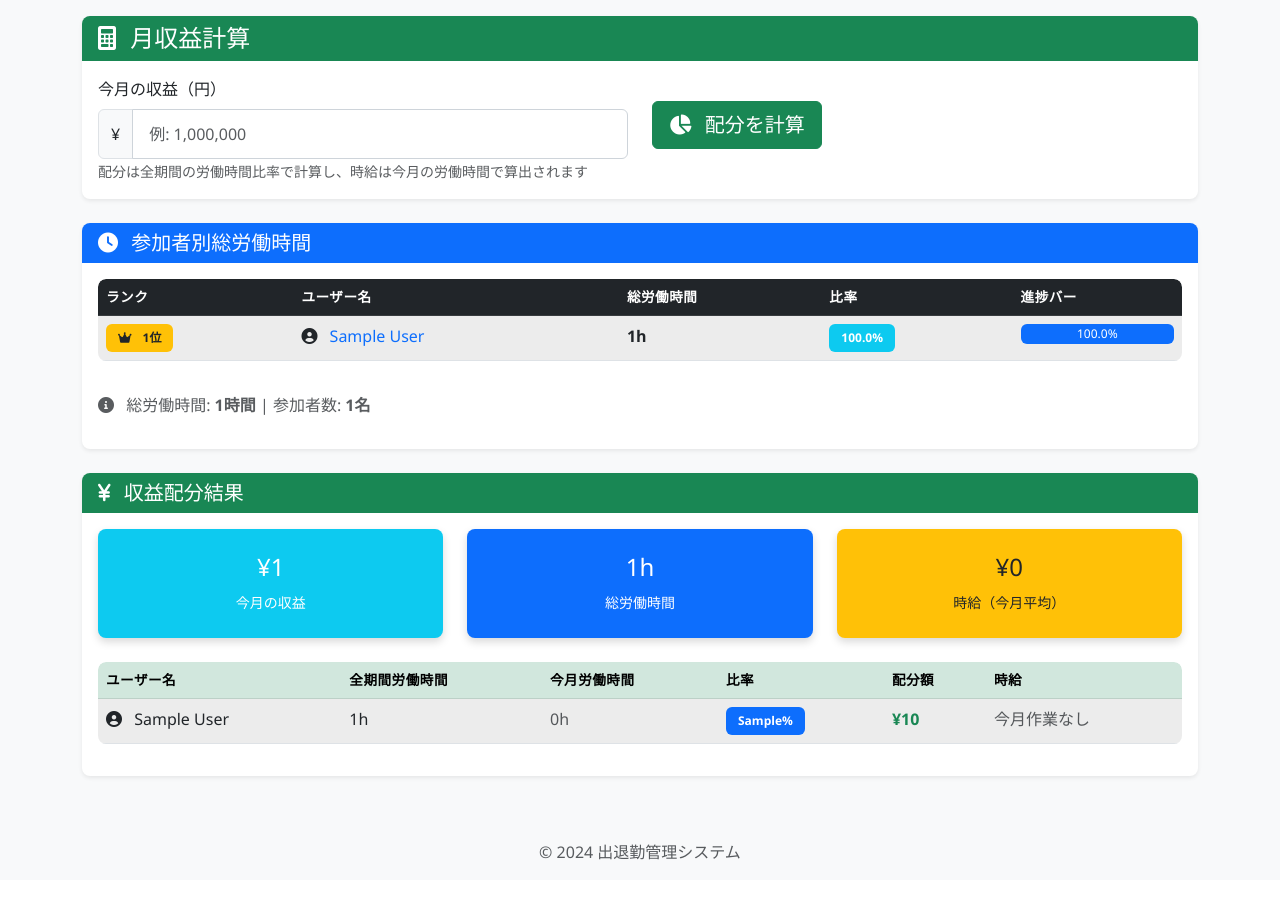
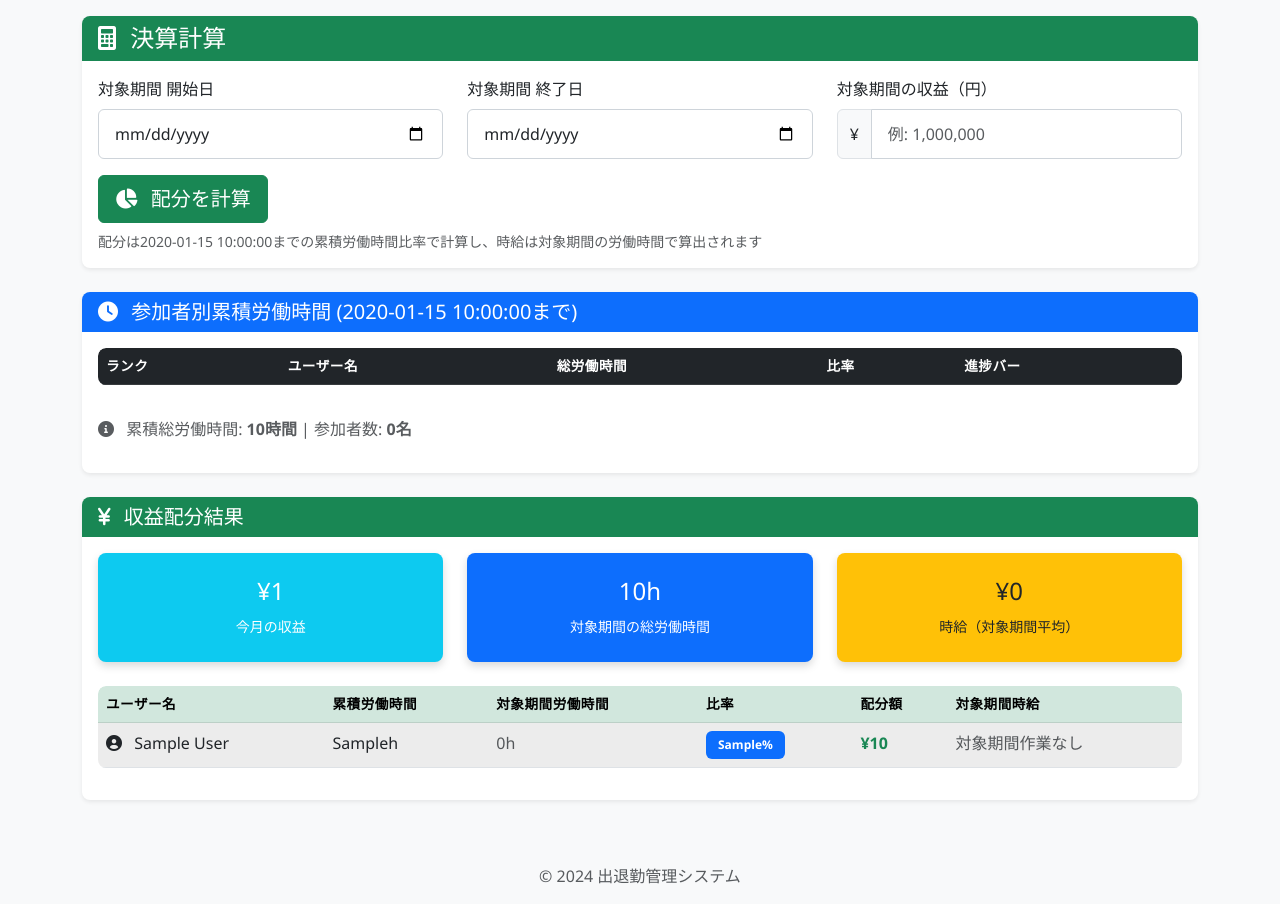
Before and after one commit to HirotsuneTakahashi/arabesque-time, a Flask app: template templates/admin_accounting.html in a window 1280 px wide. Shown: the part 104-1008 px from the top of the page. Before the commit the page ends 964 px from the top, so only its background shows below. Run offline with Flask 3, Linux system fonts and the light colour scheme; the template is opened without the code that fills it: most values are stand-ins (such as "Sample title", 1, 10 or a date in 2020); lists and menus that the app fills with data are empty; parts of the project's set-up code (start-up, migrations or seed data) failed here and were passed over.

Commit message:
指定期間の全ユーザーの労働時間を取得する関数を追加し、収益配分計算を対象期間に対応させました。また、管理者用決算ページのフォームを更新し、期間入力フィールドを追加しました。これにより、累積労働時間に基づく配分計算が可能になりました。

```diff
--- a/app.py
+++ b/app.py
@@ -412,107 +412,170 @@ def get_all_users_work_hours():
         logger.error(f"Error getting all users work hours: {e}")
         return []
 
-def get_monthly_work_hours():
-    """今月の全ユーザーの労働時間を取得"""
+def get_period_work_hours(start_date=None, end_date=None):
+    """指定期間の全ユーザーの労働時間を取得"""
     try:
-        # 今月の開始日と終了日を取得（日本時間）
-        now_jst = datetime.now(JST_TZ)
-        start_of_month_jst = JST_TZ.localize(datetime(now_jst.year, now_jst.month, 1))
+        if start_date and end_date:
+            # 指定された期間を使用（日本時間）
+            start_jst = JST_TZ.localize(datetime.fromisoformat(start_date))
+            end_jst = JST_TZ.localize(datetime.fromisoformat(end_date))
+            end_jst = end_jst.replace(hour=23, minute=59, second=59)
+        else:
+            # デフォルト：今月の開始日と終了日を取得（日本時間）
+            now_jst = datetime.now(JST_TZ)
+            start_jst = JST_TZ.localize(datetime(now_jst.year, now_jst.month, 1))
 
-        # 来月の最初の日を計算
-        if now_jst.month == 12:
-            next_month_jst = JST_TZ.localize(datetime(now_jst.year + 1, 1, 1))
-        else:
-            next_month_jst = JST_TZ.localize(datetime(now_jst.year, now_jst.month + 1, 1))
+            # 今月末日を計算
+            if now_jst.month == 12:
+                next_month_jst = JST_TZ.localize(datetime(now_jst.year + 1, 1, 1))
+            else:
+                next_month_jst = JST_TZ.localize(datetime(now_jst.year, now_jst.month + 1, 1))
+
+            end_jst = next_month_jst - timedelta(seconds=1)
 
         # UTC時間に変換
-        start_datetime = start_of_month_jst.astimezone(timezone.utc)
-        end_datetime = next_month_jst.astimezone(timezone.utc)
+        start_datetime = start_jst.astimezone(timezone.utc)
+        end_datetime = end_jst.astimezone(timezone.utc)
 
         users = User.query.all()
-        monthly_work_data = []
+        period_work_data = []
 
         for user in users:
-            # 今月の出退勤記録を取得
+            # 指定期間の出退勤記録を取得
             attendances = Attendance.query.filter(
                 Attendance.user_id == user.id,
                 Attendance.timestamp >= start_datetime,
-                Attendance.timestamp < end_datetime
+                Attendance.timestamp <= end_datetime
             ).order_by(Attendance.timestamp).all()
 
             if not attendances:
-                monthly_work_data.append({
+                period_work_data.append({
                     'user': user,
-                    'monthly_hours': 0
+                    'period_hours': 0
                 })
                 continue
 
-            # 出退勤記録から今月の労働時間を計算（日跨ぎ対応）
-            monthly_hours = calculate_work_hours_from_records(attendances)
+            # 出退勤記録から指定期間の労働時間を計算（日跨ぎ対応）
+            period_hours = calculate_work_hours_from_records(attendances)
 
-            monthly_work_data.append({
+            period_work_data.append({
                 'user': user,
-                'monthly_hours': round(monthly_hours, 2)
+                'period_hours': round(period_hours, 2)
             })
 
-        return monthly_work_data
+        return period_work_data
 
     except Exception as e:
-        logger.error(f"Error getting monthly work hours: {e}")
+        logger.error(f"Error getting period work hours: {e}")
         return []
 
-def calculate_revenue_distribution(monthly_revenue):
-    """月収益に基づいて労働時間比率で配分を計算（全期間労働時間ベース、時給は今月労働時間ベース）"""
+def get_cumulative_work_hours(end_date=None):
+    """指定日までの累積労働時間を取得（配分計算用）"""
     try:
-        # 全期間の労働時間データを取得（配分計算用）
-        all_time_work_data = get_all_users_work_hours()
-        # 今月の労働時間データを取得（時給計算用）
-        monthly_work_data = get_monthly_work_hours()
+        if end_date:
+            # 指定された日まで（日本時間）
+            end_jst = JST_TZ.localize(datetime.fromisoformat(end_date))
+            end_jst = end_jst.replace(hour=23, minute=59, second=59)
+            end_datetime = end_jst.astimezone(timezone.utc)
+        else:
+            # デフォルト：今日まで
+            end_datetime = datetime.now(timezone.utc)
 
-        # 今月の労働時間をユーザーIDでマッピング
-        monthly_hours_map = {data['user'].id: data['monthly_hours'] for data in monthly_work_data}
+        users = User.query.all()
+        cumulative_work_data = []
 
-        # 全期間の総労働時間を計算（配分用）
-        total_all_time_hours = sum(data['total_hours'] for data in all_time_work_data if data['total_hours'] > 0)
+        for user in users:
+            # 指定日までの全出退勤記録を取得
+            attendances = Attendance.query.filter(
+                Attendance.user_id == user.id,
+                Attendance.timestamp <= end_datetime
+            ).order_by(Attendance.timestamp).all()
 
-        if total_all_time_hours == 0:
+            if not attendances:
+                cumulative_work_data.append({
+                    'user': user,
+                    'cumulative_hours': 0
+                })
+                continue
+
+            # 出退勤記録から累積労働時間を計算（日跨ぎ対応）
+            cumulative_hours = calculate_work_hours_from_records(attendances)
+
+            cumulative_work_data.append({
+                'user': user,
+                'cumulative_hours': round(cumulative_hours, 2)
+            })
+
+        return sorted(cumulative_work_data, key=lambda x: x['cumulative_hours'], reverse=True)
+
+    except Exception as e:
+        logger.error(f"Error getting cumulative work hours: {e}")
+        return []
+
+def calculate_revenue_distribution(revenue, start_date=None, end_date=None):
+    """収益に基づいて労働時間比率で配分を計算（累積労働時間ベース、時給は対象期間労働時間ベース）"""
+    try:
+        # 累積労働時間データを取得（配分計算用）
+        cumulative_work_data = get_cumulative_work_hours(end_date)
+        # 対象期間の労働時間データを取得（時給計算用）
+        period_work_data = get_period_work_hours(start_date, end_date)
+
+        # 対象期間の労働時間をユーザーIDでマッピング
+        period_hours_map = {data['user'].id: data['period_hours'] for data in period_work_data}
+
+        # 累積総労働時間を計算（配分用）
+        total_cumulative_hours = sum(data['cumulative_hours'] for data in cumulative_work_data if data['cumulative_hours'] > 0)
+
+        if total_cumulative_hours == 0:
             return {
-                'total_revenue': monthly_revenue,
-                'total_work_hours': 0,
-                'distributions': []
+                'total_revenue': revenue,
+                'total_cumulative_hours': 0,
+                'distributions': [],
+                'period_info': {
+                    'start_date': start_date,
+                    'end_date': end_date
+                }
             }
 
         # 各ユーザーへの配分を計算
         distributions = []
-        for data in all_time_work_data:
-            if data['total_hours'] > 0:
-                # 全期間労働時間に基づく配分率
-                work_ratio = data['total_hours'] / total_all_time_hours
-                allocated_amount = monthly_revenue * work_ratio
+        for data in cumulative_work_data:
+            if data['cumulative_hours'] > 0:
+                # 累積労働時間に基づく配分率
+                work_ratio = data['cumulative_hours'] / total_cumulative_hours
+                allocated_amount = revenue * work_ratio
 
-                # 今月の労働時間を取得
-                monthly_hours = monthly_hours_map.get(data['user'].id, 0)
+                # 対象期間の労働時間を取得
+                period_hours = period_hours_map.get(data['user'].id, 0)
 
                 distributions.append({
                     'user': data['user'],
-                    'total_hours': data['total_hours'],  # 全期間労働時間（配分用）
-                    'monthly_hours': monthly_hours,      # 今月労働時間（時給計算用）
-                    'work_ratio': round(work_ratio * 100, 2),  # パーセンテージ
+                    'cumulative_hours': data['cumulative_hours'],  # 累積労働時間（配分用）
+                    'period_hours': period_hours,                  # 対象期間労働時間（時給計算用）
+                    'work_ratio': round(work_ratio * 100, 2),      # パーセンテージ
                     'allocated_amount': round(allocated_amount, 0)  # 整数に丸める
                 })
 
         return {
-            'total_revenue': monthly_revenue,
-            'total_work_hours': round(total_all_time_hours, 2),  # 全期間総労働時間
-            'distributions': distributions
+            'total_revenue': revenue,
+            'total_cumulative_hours': round(total_cumulative_hours, 2),  # 累積総労働時間
+            'distributions': distributions,
+            'period_info': {
+                'start_date': start_date,
+                'end_date': end_date
+            }
         }
 
     except Exception as e:
         logger.error(f"Error calculating revenue distribution: {e}")
         return {
-            'total_revenue': monthly_revenue,
-            'total_work_hours': 0,
-            'distributions': []
+            'total_revenue': revenue,
+            'total_cumulative_hours': 0,
+            'distributions': [],
+            'period_info': {
+                'start_date': start_date,
+                'end_date': end_date
+            }
         }
 
 def get_currently_working_members():
@@ -1046,26 +1109,45 @@ def admin_accounting():
             flash('管理者権限が必要です。', 'error')
             return redirect(url_for('index'))
 
+        # 期間パラメータを取得
+        start_date = request.form.get('start_date') or request.args.get('start_date')
+        end_date = request.form.get('end_date') or request.args.get('end_date')
+
+        # デフォルト期間設定（今月）
+        if not start_date or not end_date:
+            now_jst = datetime.now(JST_TZ)
+            start_date = f"{now_jst.year}-{now_jst.month:02d}-01"
+
+            # 今月末日を計算
+            if now_jst.month == 12:
+                next_month = datetime(now_jst.year + 1, 1, 1)
+            else:
+                next_month = datetime(now_jst.year, now_jst.month + 1, 1)
+            last_day = (next_month - timedelta(days=1)).day
+            end_date = f"{now_jst.year}-{now_jst.month:02d}-{last_day:02d}"
+
         # POSTリクエストの場合（収益計算実行）
         calculated_data = None
         if request.method == 'POST':
             try:
-                monthly_revenue = float(request.form.get('monthly_revenue', 0))
-                if monthly_revenue <= 0:
+                revenue = float(request.form.get('revenue', 0))
+                if revenue <= 0:
                     flash('正の収益額を入力してください。', 'error')
                 else:
-                    calculated_data = calculate_revenue_distribution(monthly_revenue)
+                    calculated_data = calculate_revenue_distribution(revenue, start_date, end_date)
                     flash('収益配分を計算しました。', 'success')
             except ValueError:
                 flash('正しい数値を入力してください。', 'error')
 
-        # 全ユーザーの総労働時間データを取得
-        user_work_data = get_all_users_work_hours()
+        # 累積労働時間データを取得（表示用）
+        user_work_data = get_cumulative_work_hours(end_date)
 
         return render_template('admin_accounting.html',
                              user_work_data=user_work_data,
                              calculated_data=calculated_data,
-                             admin_user_id=admin_user_id)
+                             admin_user_id=admin_user_id,
+                             start_date=start_date,
+                             end_date=end_date)
     except Exception as e:
         logger.error(f"Error in admin_accounting route: {e}")
         flash('データの取得中にエラーが発生しました。', 'error')
--- a/templates/admin_accounting.html
+++ b/templates/admin_accounting.html
@@ -11,41 +11,52 @@
     </ol>
 </nav>
 
-<!-- 収益入力フォーム -->
+<!-- 期間・収益入力フォーム -->
 <div class="row mb-4">
     <div class="col-12">
         <div class="card">
             <div class="card-header bg-success text-white">
                 <h4 class="card-title mb-0">
-                    <i class="fas fa-calculator"></i> 月収益計算
+                    <i class="fas fa-calculator"></i> 決算計算
                 </h4>
             </div>
             <div class="card-body">
                 <form method="post" action="{{ url_for('admin_accounting') }}">
-                    <div class="row">
-                        <div class="col-md-6">
+                    <div class="row mb-3">
+                        <div class="col-md-4">
                             <div class="form-group">
-                                <label for="monthly_revenue" class="form-label">今月の収益（円）</label>
+                                <label for="start_date" class="form-label">対象期間 開始日</label>
+                                <input type="date" class="form-control" id="start_date"
+                                       name="start_date" value="{{ start_date }}" required>
+                            </div>
+                        </div>
+                        <div class="col-md-4">
+                            <div class="form-group">
+                                <label for="end_date" class="form-label">対象期間 終了日</label>
+                                <input type="date" class="form-control" id="end_date"
+                                       name="end_date" value="{{ end_date }}" required>
+                            </div>
+                        </div>
+                        <div class="col-md-4">
+                            <div class="form-group">
+                                <label for="revenue" class="form-label">対象期間の収益（円）</label>
                                 <div class="input-group">
                                     <span class="input-group-text">¥</span>
-                                    <input type="text" class="form-control" id="monthly_revenue"
-                                           name="monthly_revenue" pattern="[0-9,]+"
+                                    <input type="text" class="form-control" id="revenue"
+                                           name="revenue" pattern="[0-9,]+"
                                            placeholder="例: 1,000,000" required>
                                 </div>
-                                <small class="form-text text-muted">
-                                    配分は全期間の労働時間比率で計算し、時給は今月の労働時間で算出されます
-                                </small>
                             </div>
                         </div>
-                        <div class="col-md-6">
-                            <div class="form-group">
-                                <label>&nbsp;</label>
-                                <div>
-                                    <button type="submit" class="btn btn-success btn-lg">
-                                        <i class="fas fa-chart-pie"></i> 配分を計算
-                                    </button>
-                                </div>
-                            </div>
+                    </div>
+                    <div class="row">
+                        <div class="col-12">
+                            <button type="submit" class="btn btn-success btn-lg">
+                                <i class="fas fa-chart-pie"></i> 配分を計算
+                            </button>
+                            <small class="form-text text-muted d-block mt-2">
+                                配分は{{ end_date }}までの累積労働時間比率で計算し、時給は対象期間の労働時間で算出されます
+                            </small>
                         </div>
                     </div>
                 </form>
@@ -60,7 +71,7 @@
         <div class="card">
             <div class="card-header bg-primary text-white">
                 <h5 class="card-title mb-0">
-                    <i class="fas fa-clock"></i> 参加者別総労働時間
+                    <i class="fas fa-clock"></i> 参加者別累積労働時間 ({{ end_date }}まで)
                 </h5>
             </div>
             <div class="card-body">
@@ -77,10 +88,10 @@
                             </tr>
                         </thead>
                         <tbody>
-                            {% set total_hours = user_work_data|sum(attribute='total_hours') %}
+                            {% set total_hours = user_work_data|sum(attribute='cumulative_hours') %}
                             {% for data in user_work_data %}
-                            {% if data.total_hours > 0 %}
-                            {% set ratio = (data.total_hours / total_hours * 100) if total_hours > 0 else 0 %}
+                            {% if data.cumulative_hours > 0 %}
+                            {% set ratio = (data.cumulative_hours / total_hours * 100) if total_hours > 0 else 0 %}
                             <tr>
                                 <td>
                                     {% if loop.index == 1 %}
@@ -107,7 +118,7 @@
                                     </a>
                                 </td>
                                 <td>
-                                    <strong>{{ data.total_hours }}h</strong>
+                                    <strong>{{ data.cumulative_hours }}h</strong>
                                 </td>
                                 <td>
                                     <span class="badge bg-info">{{ "%.1f"|format(ratio) }}%</span>
@@ -130,8 +141,8 @@
                 <div class="mt-3">
                     <p class="text-muted">
                         <i class="fas fa-info-circle"></i>
-                        総労働時間: <strong>{{ total_hours }}時間</strong> |
-                        参加者数: <strong>{{ user_work_data|selectattr('total_hours', 'gt', 0)|list|length }}名</strong>
+                        累積総労働時間: <strong>{{ total_hours }}時間</strong> |
+                        参加者数: <strong>{{ user_work_data|selectattr('cumulative_hours', 'gt', 0)|list|length }}名</strong>
                     </p>
                 </div>
                 {% else %}
@@ -169,17 +180,18 @@
                     <div class="col-md-4">
                         <div class="card bg-primary text-white">
                             <div class="card-body text-center">
-                                <h4>{{ calculated_data.total_work_hours }}h</h4>
-                                <small>総労働時間</small>
+                                {% set total_period_hours = calculated_data.distributions|sum(attribute='period_hours') %}
+                                <h4>{{ total_period_hours }}h</h4>
+                                <small>対象期間の総労働時間</small>
                             </div>
                         </div>
                     </div>
                     <div class="col-md-4">
                         <div class="card bg-warning text-dark">
                             <div class="card-body text-center">
-                                {% set total_monthly_hours = calculated_data.distributions|sum(attribute='monthly_hours') %}
-                                <h4>¥{{ "{:,}".format((calculated_data.total_revenue / total_monthly_hours)|round|int) if total_monthly_hours > 0 else 0 }}</h4>
-                                <small>時給（今月平均）</small>
+                                {% set total_period_hours = calculated_data.distributions|sum(attribute='period_hours') %}
+                                <h4>¥{{ "{:,}".format((calculated_data.total_revenue / total_period_hours)|round|int) if total_period_hours > 0 else 0 }}</h4>
+                                <small>時給（対象期間平均）</small>
                             </div>
                         </div>
                     </div>
@@ -192,11 +204,11 @@
                         <thead class="table-success">
                             <tr>
                                 <th>ユーザー名</th>
-                                <th>全期間労働時間</th>
-                                <th>今月労働時間</th>
+                                <th>累積労働時間</th>
+                                <th>対象期間労働時間</th>
                                 <th>比率</th>
                                 <th>配分額</th>
-                                <th>時給</th>
+                                <th>対象期間時給</th>
                             </tr>
                         </thead>
                         <tbody>
@@ -206,10 +218,10 @@
                                     <i class="fas fa-user-circle"></i>
                                     {{ dist.user.display_name }}
                                 </td>
-                                <td>{{ dist.total_hours }}h</td>
+                                <td>{{ dist.cumulative_hours }}h</td>
                                 <td>
-                                    {% if dist.monthly_hours > 0 %}
-                                        <strong>{{ dist.monthly_hours }}h</strong>
+                                    {% if dist.period_hours > 0 %}
+                                        <strong>{{ dist.period_hours }}h</strong>
                                     {% else %}
                                         <span class="text-muted">0h</span>
                                     {% endif %}
@@ -221,12 +233,12 @@
                                     <strong class="text-success">¥{{ "{:,}".format(dist.allocated_amount|int) }}</strong>
                                 </td>
                                 <td>
-                                    {% if dist.monthly_hours > 0 %}
+                                    {% if dist.period_hours > 0 %}
                                         <span class="text-info">
-                                            ¥{{ "{:,}".format((dist.allocated_amount / dist.monthly_hours)|round|int) }}
+                                            ¥{{ "{:,}".format((dist.allocated_amount / dist.period_hours)|round|int) }}
                                         </span>
                                     {% else %}
-                                        <span class="text-muted">今月作業なし</span>
+                                        <span class="text-muted">対象期間作業なし</span>
                                     {% endif %}
                                 </td>
                             </tr>
@@ -247,7 +259,7 @@
 <script>
 $(document).ready(function() {
     // 収益入力フィールドのリアルタイム3桁区切り表示と数値制限
-    $('#monthly_revenue').on('input', function(e) {
+    $('#revenue').on('input', function(e) {
         let input = $(this);
         let value = input.val();
 
@@ -268,7 +280,7 @@ $(document).ready(function() {
     });
 
     // キーボード入力制限（数字、Backspace、Delete、Arrow keys、Tab のみ許可）
-    $('#monthly_revenue').on('keydown', function(e) {
+    $('#revenue').on('keydown', function(e) {
         // 許可するキーコード
         const allowedKeys = [
             8,   // Backspace
@@ -294,7 +306,7 @@ $(document).ready(function() {
     });
 
     // ペースト時の処理
-    $('#monthly_revenue').on('paste', function(e) {
+    $('#revenue').on('paste', function(e) {
         e.preventDefault();
         let pasteData = (e.originalEvent || e).clipboardData.getData('text/plain');
 
@@ -307,9 +319,20 @@ $(document).ready(function() {
         }
     });
 
+    // 期間バリデーション
+    $('#start_date, #end_date').on('change', function() {
+        const startDate = $('#start_date').val();
+        const endDate = $('#end_date').val();
+
+        if (startDate && endDate && startDate > endDate) {
+            alert('開始日は終了日より前である必要があります。');
+            $(this).val('');
+        }
+    });
+
     // フォーム送信時にカンマを除去して数値検証
     $('form').on('submit', function(e) {
-        let revenueInput = $('#monthly_revenue');
+        let revenueInput = $('#revenue');
         let value = revenueInput.val().replace(/,/g, '');
 
         // 空文字または0の場合はエラー
```
